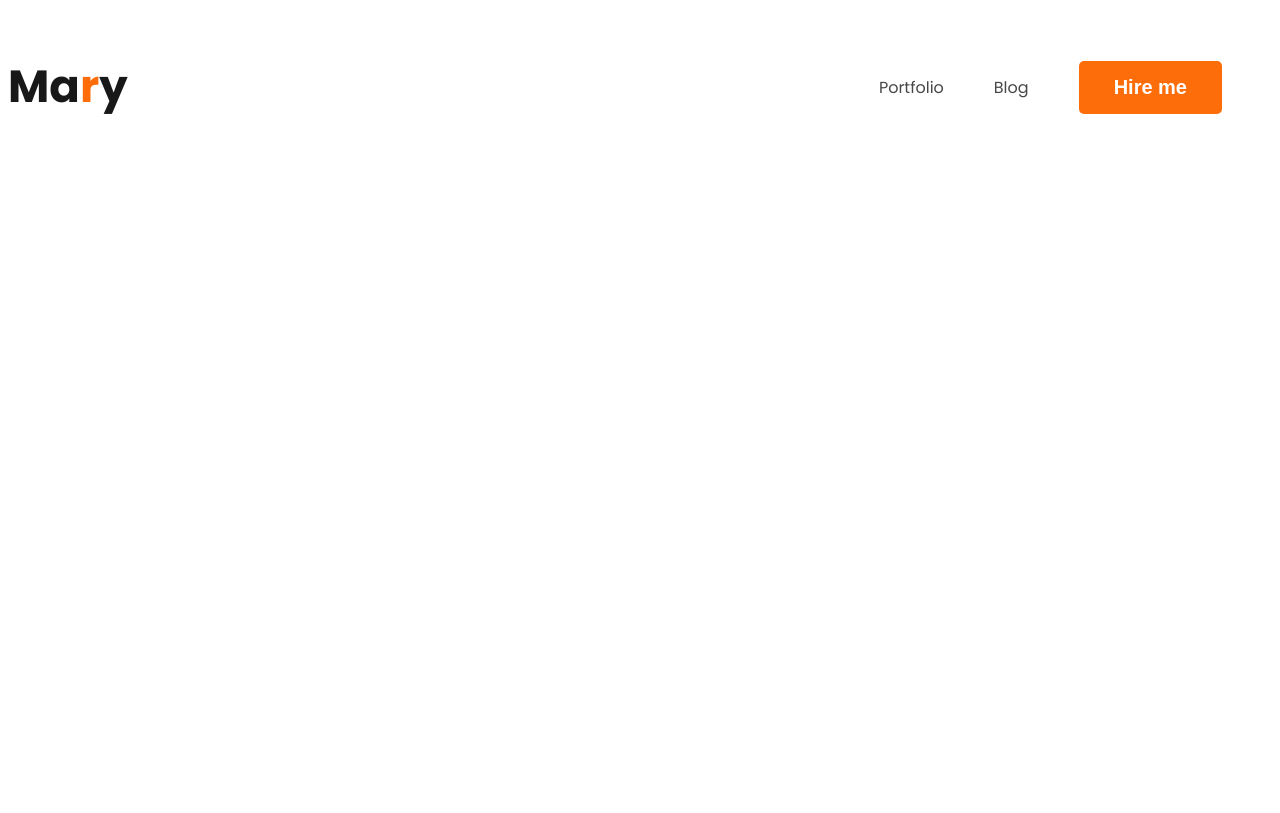
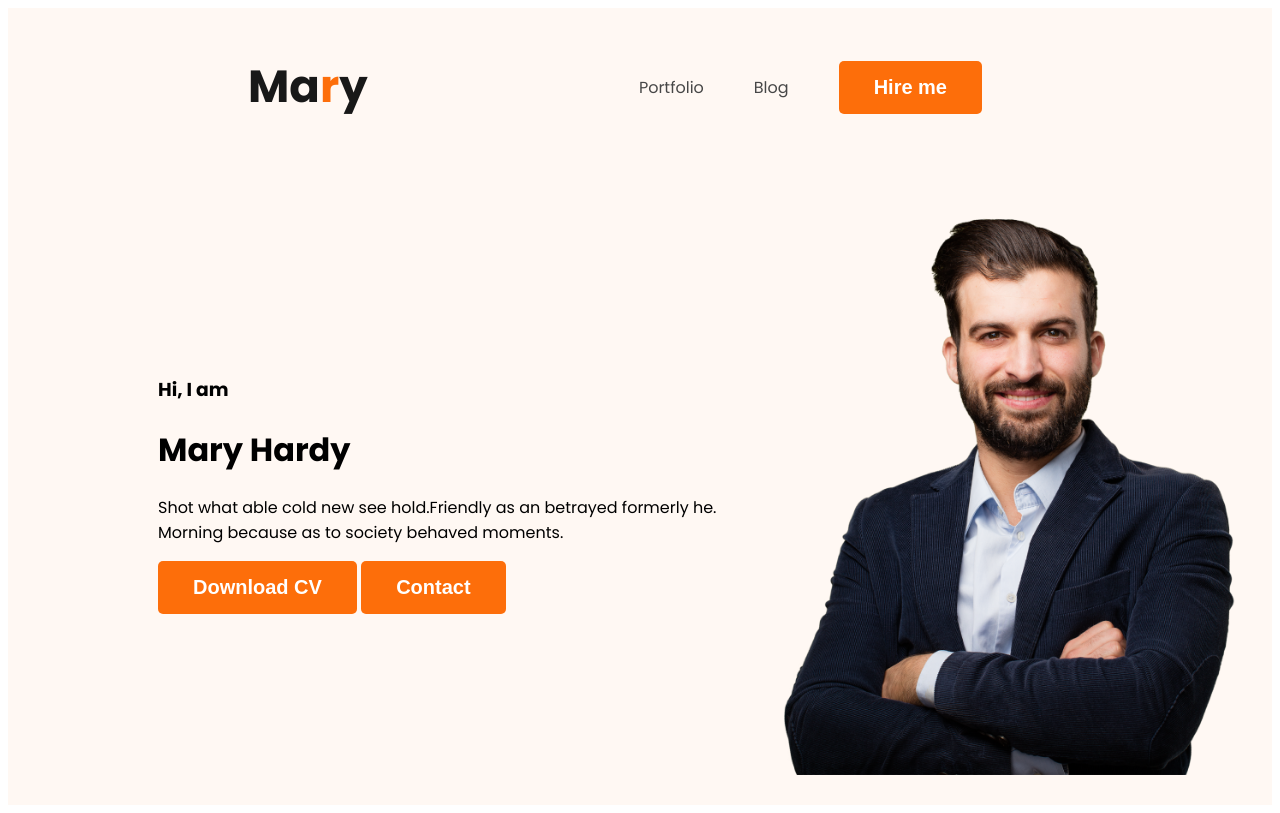
Before and after one commit to skjony/web-developer-portfolio-, a plain HTML site: page index.html in a window 1280 px wide. Drawn offline with Linux system fonts and the light colour scheme.

Commit message:
3rd commit

```diff
--- a/index.html
+++ b/index.html
@@ -1,19 +1,23 @@
 <!DOCTYPE html>
 <html lang="en">
+
 <head>
     <meta charset="UTF-8">
     <meta name="viewport" content="width=device-width, initial-scale=1.0">
     <title>Web developer portfolio</title>
 
     <link rel="preconnect" href="https://fonts.googleapis.com">
-<link rel="preconnect" href="https://fonts.gstatic.com" crossorigin>
-<link href="https://fonts.googleapis.com/css2?family=Open+Sans:ital,wght@0,300;0,400;0,500;0,600;0,700;0,800;1,300;1,400;1,500;1,600;1,700;1,800&family=Poppins:wght@200;300;400;500;600;700&display=swap" rel="stylesheet">
+    <link rel="preconnect" href="https://fonts.gstatic.com" crossorigin>
+    <link
+        href="https://fonts.googleapis.com/css2?family=Open+Sans:ital,wght@0,300;0,400;0,500;0,600;0,700;0,800;1,300;1,400;1,500;1,600;1,700;1,800&family=Poppins:wght@200;300;400;500;600;700&display=swap"
+        rel="stylesheet">
 
     <link rel="stylesheet" href="styles/portfolio.css">
 
 </head>
+
 <body>
-    <header>
+    <header class="header">
         <nav>
             <h3 class="nav-title">Ma<span class="text-primary">r</span>y</h3>
             <ul>
@@ -22,12 +26,24 @@
                 <li><button class="btn-primary">Hire me</button></li>
             </ul>
         </nav>
-        <main>
+        <div class="banner">
+            <div class="banner-content">
+                <h3 class="bannner-greeting">Hi, I am</h3>
+                <h1 class="banner-title">Mary Hardy</h1>
+                <p>Shot what able cold new see hold.Friendly as an betrayed formerly he. Morning because as to society behaved moments.</p>
+                <button class="btn-primary">Download CV</button>
+                <button class="btn-primary">Contact</button>
+            </div>
+            <img class="profile-pic" src="images/hardy.png" alt="">
+        </div>
+    </header>
+    <main>
 
-        </main>
-        <footer>
+    </main>
+    <footer>
 
-        </footer>
-    </header>
+    </footer>
+
 </body>
+
 </html>
--- a/styles/portfolio.css
+++ b/styles/portfolio.css
@@ -24,6 +24,7 @@ nav {
     display: flex;
     justify-content: space-between;
     align-items: center;
+    margin: 0 240px;
 }
 
 .nav-title {
@@ -46,3 +47,18 @@ nav a {
     text-decoration: none;
     color: #474747;
 }
+
+/*header related styles*/
+.header {
+    background: #FFF8F3;
+}
+
+.banner {
+    padding: 30px 30px 30px 150px;
+    display: flex;
+    align-items: center;
+}
+
+.banner .profile-pic {
+    width: 500px;
+}
```
